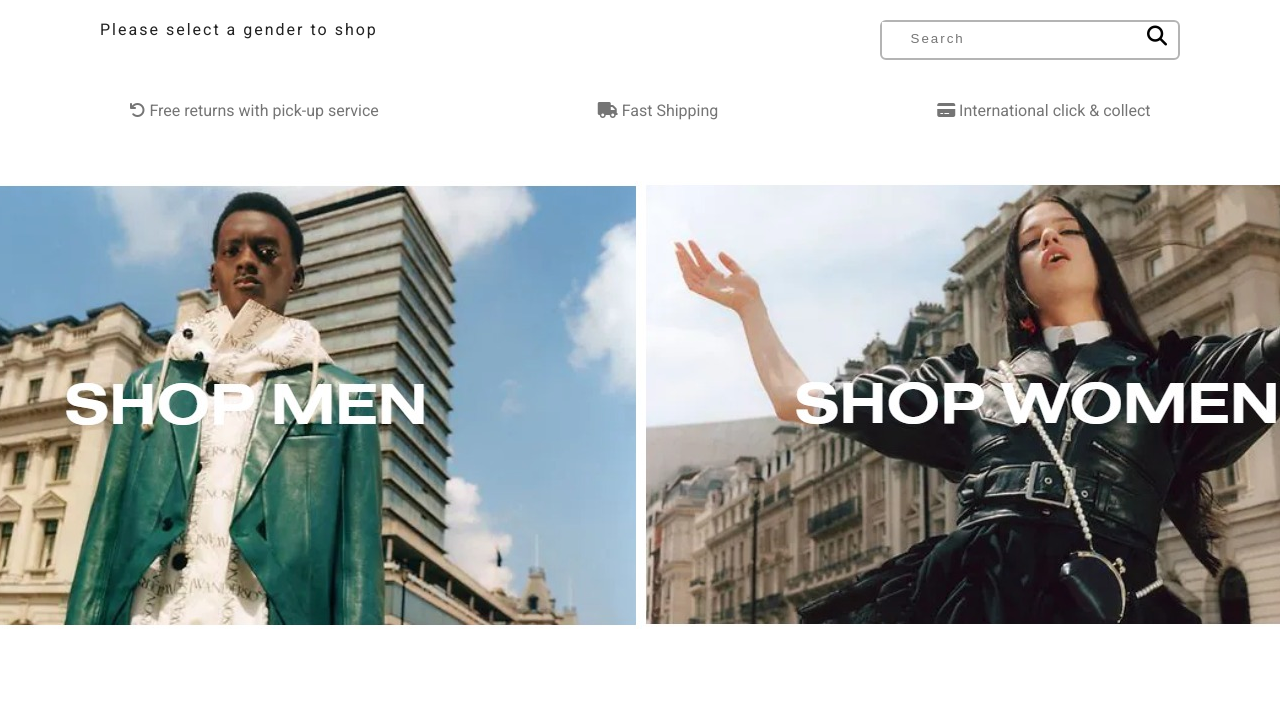
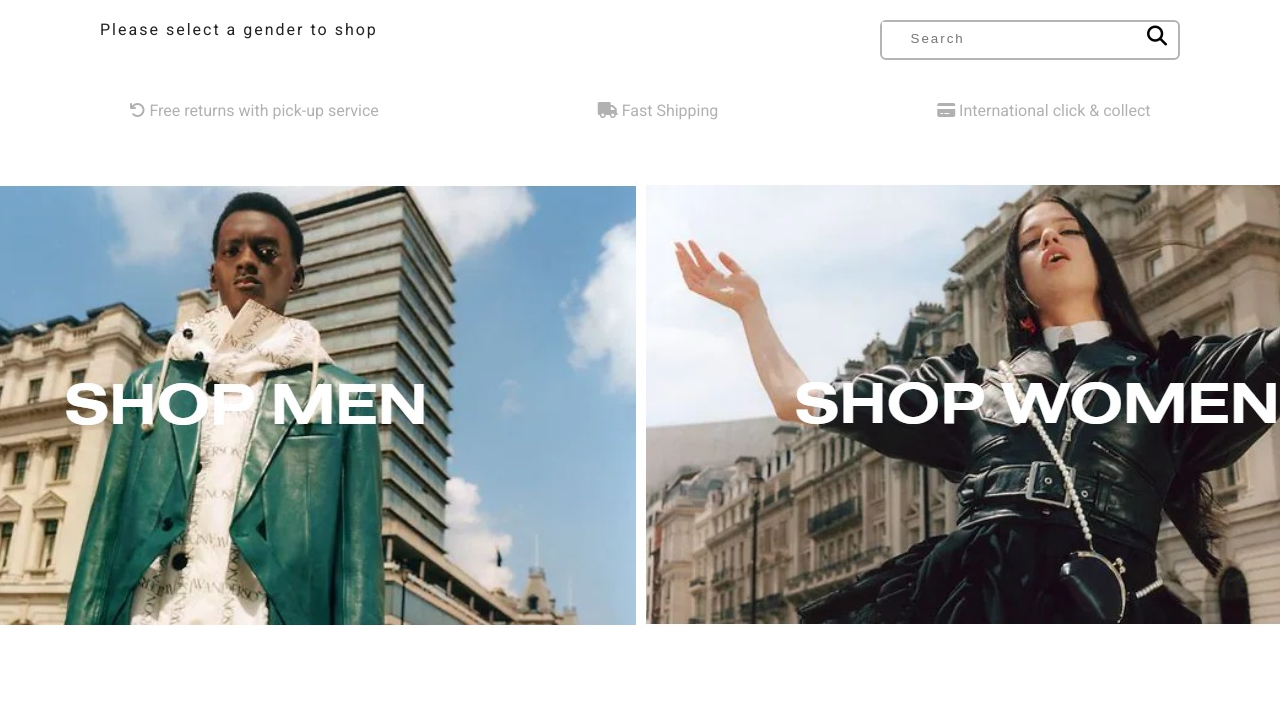
Before and after one commit to aakashvani/Farfetch.com-Clone, a plain HTML site: page home/home.html in a window 1280 px wide. Shown: the part 69-787 px from the top of the page. Drawn offline with Linux system fonts and the light colour scheme; files whose address does not match are found by name.

Commit message:
Color correction
 some extra features section like returns,free Shipping & international collections --> CSS

```diff
--- a/home/home.css
+++ b/home/home.css
@@ -122,6 +122,10 @@ h1 .logo a {
 .banner > div {
   height: 300px;
 }
+/* ************************************************************************************************************************ */
+/* ---some extra features section like returns,free Shipping & international collections --> CSS ---*/
+/* ************************************************************************************************************************ */
+
 .features {
   position: static;
   justify-content: center;
@@ -134,7 +138,7 @@ h1 .logo a {
 }
 .features p {
   font-size: 400;
-  color: rgb(117, 117, 117);
+  color: rgb(177, 177, 177);
 }
 
 /* ************************************************************************************************************************ */
```
